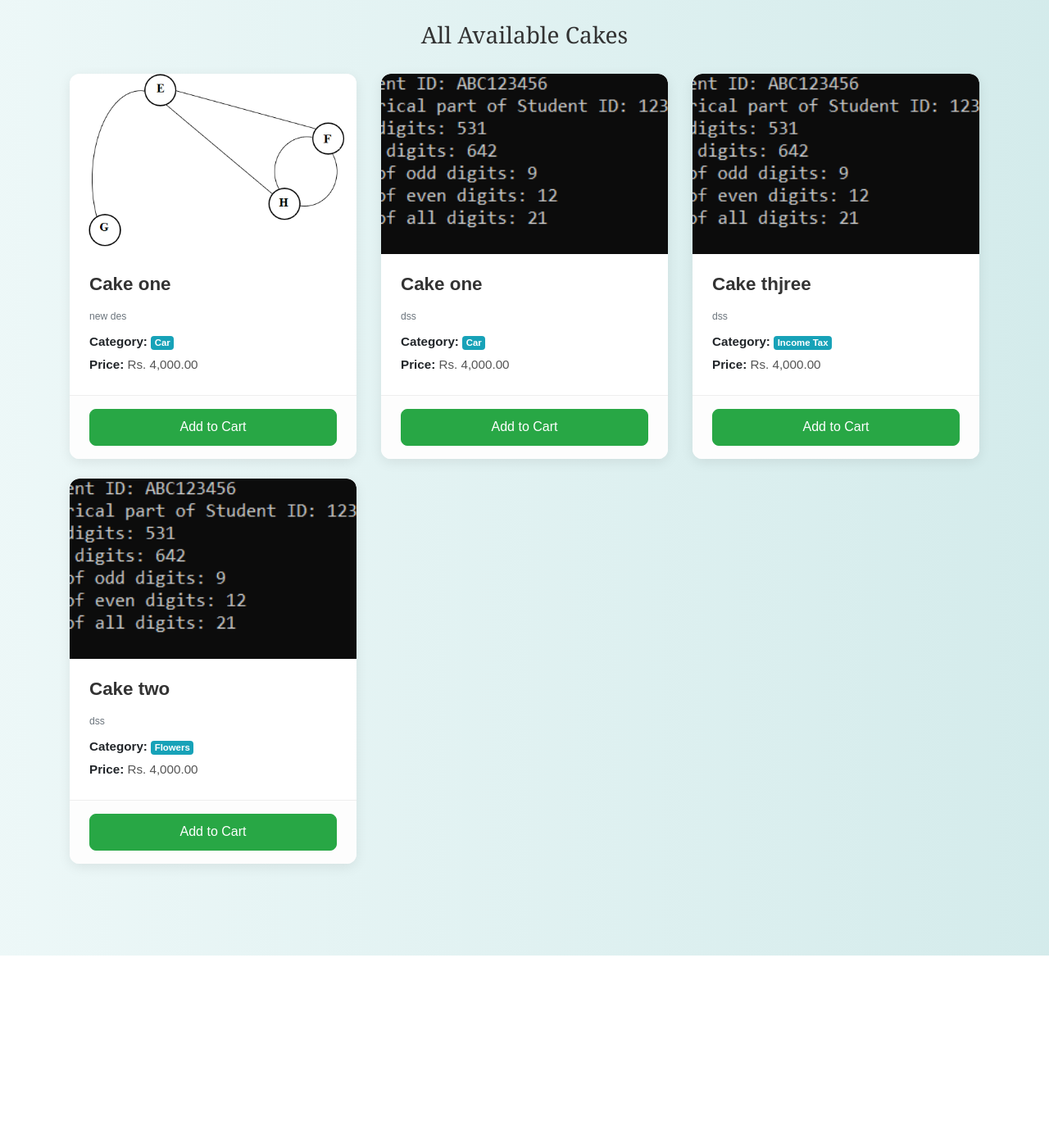
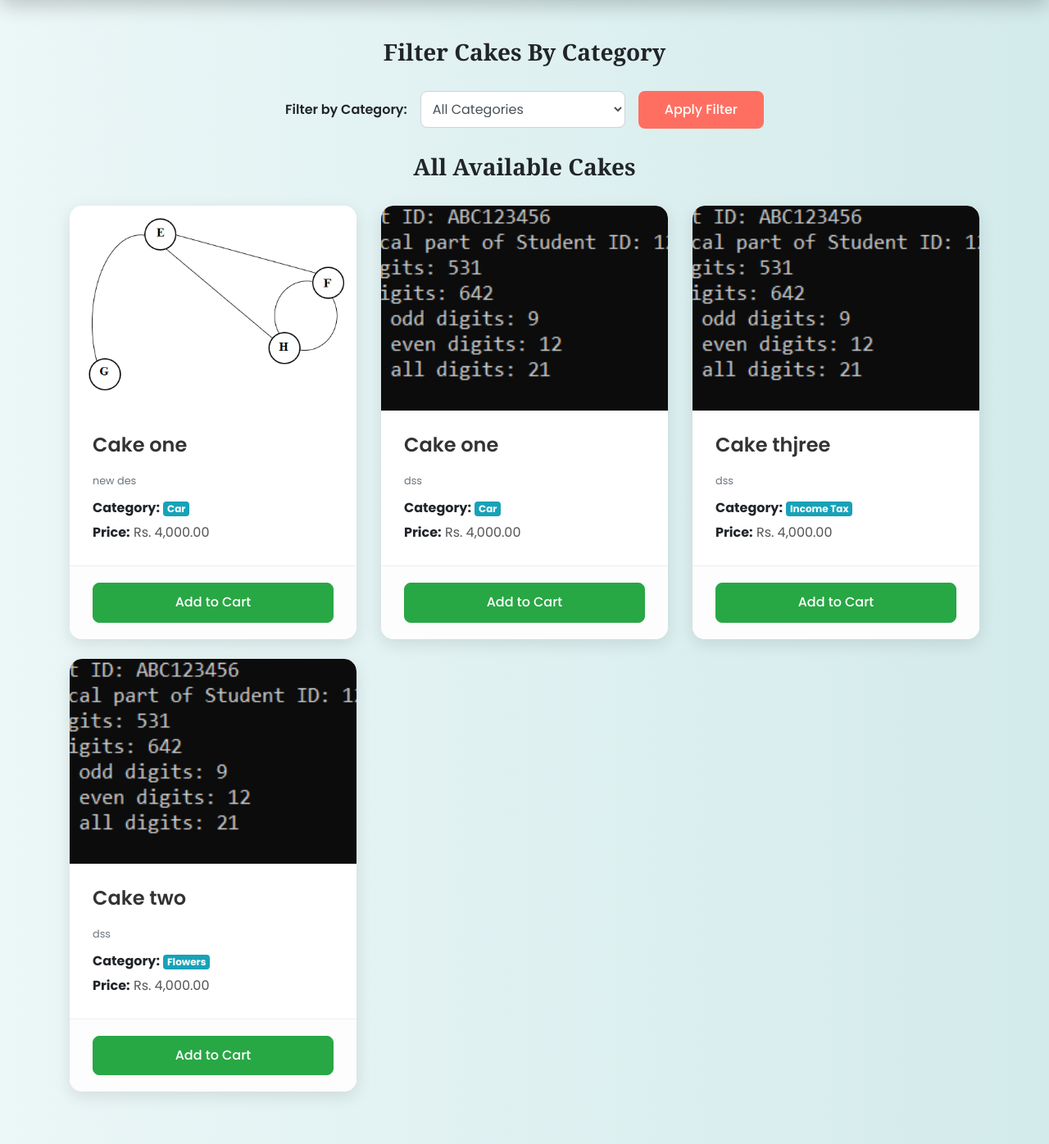
Before and after one commit to nasirabbas827/CakeOrdering-final, a PHP site: page /home.php in a window 1280 px wide. Shown: the part 539-1935 px from the top of the page at 82% size. Before the commit the page ends 1705 px from the top, so only its background shows below. Run offline with PHP 8.4, Linux system fonts and the light colour scheme; a user stored in the database is signed in; data comes from the database, SQL or seed files in the repository.

Commit message:
Final Code after prototype

```diff
--- a/home.php
+++ b/home.php
@@ -22,14 +22,14 @@
 $filter_category = $_GET['category'] ?? '';
 
 // Fetch categories
-$categories_result = $conn->query("SELECT * FROM categories ORDER BY name ASC"); // Added ORDER BY
+$categories_result = $conn->query("SELECT * FROM categories ORDER BY name ASC");
 
 // Fetch cakes
 if ($filter_category !== '') {
-    $cakes_stmt = $conn->prepare("SELECT cakes.*, categories.name AS category_name FROM cakes JOIN categories ON cakes.category_id = categories.id WHERE categories.id = ? ORDER BY cakes.name ASC"); // Added ORDER BY
+    $cakes_stmt = $conn->prepare("SELECT cakes.*, categories.name AS category_name FROM cakes JOIN categories ON cakes.category_id = categories.id WHERE categories.id = ? ORDER BY cakes.name ASC");
     $cakes_stmt->bind_param("i", $filter_category);
 } else {
-    $cakes_stmt = $conn->prepare("SELECT cakes.*, categories.name AS category_name FROM cakes JOIN categories ON cakes.category_id = categories.id ORDER BY cakes.name ASC"); // Added ORDER BY
+    $cakes_stmt = $conn->prepare("SELECT cakes.*, categories.name AS category_name FROM cakes JOIN categories ON cakes.category_id = categories.id ORDER BY cakes.name ASC");
 }
 $cakes_stmt->execute();
 $cakes_result = $cakes_stmt->get_result();
@@ -43,99 +43,139 @@
     <meta name="viewport" content="width=device-width, initial-scale=1">
     <link rel="stylesheet" href="https://maxcdn.bootstrapcdn.com/bootstrap/4.5.2/css/bootstrap.min.css">
     <link href="https://fonts.googleapis.com/css2?family=Poppins:wght@300;400;500;600;700&display=swap" rel="stylesheet">
-    <link rel="stylesheet" href="./css/style.css"> <style>
+    <link rel="stylesheet" href="./css/style.css">
+    <style>
+        body {
+            font-family: 'Poppins', sans-serif;
+            background-color: #f8f9fa;
+        }
 
         .container.mt-5 {
-            padding-top: 3rem; /* More space at the top */
-            padding-bottom: 3rem; /* More space at the bottom */
+            padding-top: 4rem;
+            padding-bottom: 4rem;
         }
 
-        h2, h5, label {
+        h2, h3, h5, label {
             font-weight: 600;
             color: #212529;
         }
 
         /* Hero section welcome message */
         .welcome-section {
-            background: linear-gradient(to right, #6a11cb 0%, #2575fc 100%); /* Gradient background */
+            position: relative;
+            background: linear-gradient(to right, #6a11cb 0%, #2575fc 100%);
             color: white;
-            padding: 3rem 2rem;
+            padding: 4rem 2rem;
             border-radius: 12px;
-            margin-bottom: 2.5rem;
+            margin-bottom: 3rem;
             text-align: center;
             box-shadow: 0 8px 25px rgba(0, 0, 0, 0.2);
+            overflow: hidden;
+            height:480px;
+            background-size: cover;
+            background-position: center;
+            color: white;
+
         }
+
+        .welcome-section::before {
+            content: '';
+            position: absolute;
+            top: 0;
+            left: 0;
+            right: 0;
+            bottom: 0;
+            background-image: url('https://images.pexels.com/photos/1120970/pexels-photo-1120970.jpeg');
+            background-size: cover;
+            background-position: cover;
+            opacity: 0.3;
+            z-index: 1;
+        }
+
+        .welcome-section .content {
+            position: relative;
+            z-index: 2;
+        }
+
         .welcome-section h2 {
             color: white;
-            font-size: 2.8rem; /* Larger welcome text */
-            margin-bottom: 0.5rem;
+            font-size: 3rem;
+            margin-bottom: 0.75rem;
             font-weight: 700;
+            text-shadow: 0 2px 4px rgba(0, 0, 0, 0.3);
         }
+
         .welcome-section p {
-            font-size: 1.2rem;
-            opacity: 0.9;
+            font-size: 1.3rem;
+            opacity: 0.95;
+            max-width: 600px;
+            margin: 0 auto;
         }
 
         /* Category Filter Form */
         .form-inline .form-control {
-            border-radius: 8px; /* Rounded input fields */
+            border-radius: 8px;
             border: 1px solid #ced4da;
-            padding: 0.6rem 1rem;
+            padding: 0.7rem 1.2rem;
             font-size: 1rem;
+            min-width: 200px;
         }
+
         .form-inline .btn-primary {
-            background-color: #007bff;
-            border-color: #007bff;
+            background-color: #ff6f61;
+            border-color: #ff6f61;
             border-radius: 8px;
-            padding: 0.6rem 1.5rem;
+            padding: 0.7rem 2rem;
             font-weight: 500;
             transition: background-color 0.2s ease, transform 0.2s ease;
         }
+
         .form-inline .btn-primary:hover {
-            background-color: #0056b3;
-            border-color: #0056b3;
-            transform: translateY(-2px); /* Slight lift on hover */
+            background-color: #e65b50;
+            border-color: #e65b50;
+            transform: translateY(-2px);
         }
 
         /* Cake Card Styling */
         .card {
-            border: none; /* Remove default border */
-            border-radius: 12px; /* More rounded corners for cards */
-            box-shadow: 0 4px 15px rgba(0, 0, 0, 0.08); /* Softer, subtle shadow */
-            transition: transform 0.2s ease-in-out, box-shadow 0.2s ease-in-out; /* Smooth hover effect */
-            overflow: hidden; /* Ensures rounded corners */
+            border: none;
+            border-radius: 15px;
+            box-shadow: 0 6px 20px rgba(0, 0, 0, 0.1);
+            transition: transform 0.3s ease-in-out, box-shadow 0.3s ease-in-out;
+            overflow: hidden;
         }
 
         .card:hover {
-            transform: translateY(-5px); /* Slight lift on hover */
-            box-shadow: 0 8px 30px rgba(0, 0, 0, 0.15); /* More pronounced shadow on hover */
+            transform: translateY(-8px);
+            box-shadow: 0 12px 30px rgba(0, 0, 0, 0.2);
         }
 
         .card-img-top {
-            border-top-left-radius: 12px;
-            border-top-right-radius: 12px;
+            border-top-left-radius: 15px;
+            border-top-right-radius: 15px;
             object-fit: cover;
-            height: 220px; /* Slightly taller images */
+            height: 250px;
             width: 100%;
         }
 
         .card-body {
-            padding: 1.5rem;
+            padding: 1.75rem;
             background-color: #ffffff;
         }
 
         .card-title {
-            font-size: 1.4rem;
-            margin-bottom: 0.75rem;
+            font-size: 1.5rem;
+            margin-bottom: 1rem;
             color: #333;
         }
 
         .card-text {
-            font-size: 0.95rem;
+            font-size: 1rem;
             line-height: 1.6;
             color: #555;
-            margin-bottom: 0.5rem;
+            margin-bottom: 0.75rem;
         }
+
         .card-text strong {
             color: #212529;
         }
@@ -143,7 +183,7 @@
         .card-footer {
             background-color: #fdfdfd;
             border-top: 1px solid #eee;
-            padding: 1rem 1.5rem;
+            padding: 1.25rem 1.75rem;
             text-align: center;
         }
 
@@ -152,51 +192,79 @@
             background-color: #28a745;
             border-color: #28a745;
             border-radius: 8px;
-            padding: 0.6rem 1.5rem;
+            padding: 0.7rem 2rem;
             font-weight: 500;
             transition: background-color 0.2s ease, transform 0.2s ease;
         }
+
         .btn-success:hover {
             background-color: #218838;
             border-color: #1e7e34;
             transform: translateY(-2px);
         }
+
         .btn-secondary {
             border-radius: 8px;
-            padding: 0.6rem 1.5rem;
+            padding: 0.7rem 2rem;
             font-weight: 500;
         }
 
         /* No cakes message */
         .no-cakes-message {
             text-align: center;
-            padding: 4rem 0;
-            font-size: 1.2rem;
+            padding: 5rem 0;
+            font-size: 1.3rem;
             color: #6c757d;
+            background-color: #fff;
+            border-radius: 12px;
+            box-shadow: 0 4px 15px rgba(0, 0, 0, 0.08);
+        }
+
+        /* Responsive adjustments */
+        @media (max-width: 768px) {
+            .welcome-section h2 {
+                font-size: 2.2rem;
+            }
+
+            .welcome-section p {
+                font-size: 1.1rem;
+            }
+
+            .form-inline .form-control {
+                min-width: 100%;
+                margin-bottom: 1rem;
+            }
+
+            .form-inline .btn-primary {
+                width: 100%;
+            }
         }
     </style>
 </head>
 <body>
-<?php include('navbar.php'); // Your existing navbar include ?>
+<?php include('navbar.php'); ?>
 
-<div class="container mt-5">
     <div class="welcome-section">
-        <h2>Welcome, <?php echo htmlspecialchars($username); ?>!</h2>
-        <p>Explore our delightful collection of cakes and make your day sweeter.</p>
+        <div class="content">
+            <h2>Welcome, <?php echo htmlspecialchars($username); ?>!</h2>
+            <p>Indulge in our exquisite collection of handcrafted cakes, perfect for every occasion.</p>
+        </div>
     </div>
+<div class="container">
 
-        <h3>
-        Filter Cakes By Category
-
-    </h3>
-
+    <h3>Filter Cakes By Category</h3>
     <div class="d-flex justify-content-center mb-4">
         <form method="GET" class="form-inline">
             <label for="categoryFilter" class="mr-3 text-nowrap">Filter by Category:</label>
-            <select name="category" id="categoryFilter" class="form-control mr-3">
-                <option value="">All Categories</option>
+            <select
+    style=" width: 250px; height: 45px; padding: 10px; font-size: 16px;"
+    name="category"
+    id="categoryFilter"
+    class="form-control mr-3"
+>
+                <option  value="">All Categories</option>
                 <?php while ($cat = $categories_result->fetch_assoc()): ?>
-                    <option value="<?= $cat['id'] ?>" <?= ($filter_category == $cat['id']) ? 'selected' : '' ?>>
+                    <option   value="<?= $cat['id'] ?>" <?= ($filter_category == $cat['id']) ? 'selected' : '' ?>>
                         <?= htmlspecialchars($cat['name']) ?>
                     </option>
                 <?php endwhile; ?>
@@ -205,11 +273,7 @@
         </form>
     </div>
 
-        <h3>
-        All Available Cakes
-
-    </h3>
-
+    <h3>All Available Cakes</h3>
     <div class="row">
         <?php
         if ($cakes_result->num_rows > 0):
```
Also changed, not shown: admin/view_cakes.php (+24 -2 lines), admin/uploads/1753937674_PR.PNG (added), 2 other files.
